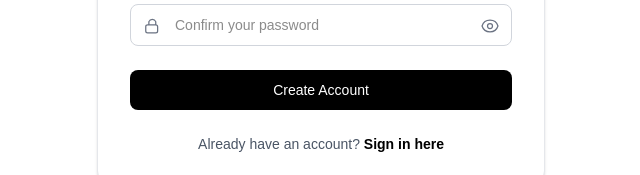
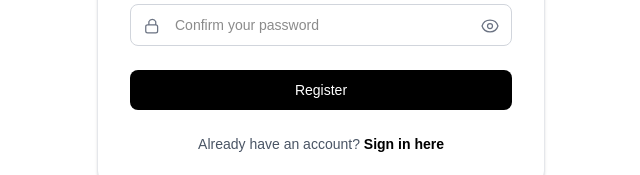
Before and after one commit to rathaur08/next-job, a Next.js app: page /register in a window 1280 px wide. Shown: the part 625-800 px from the top of the page, without its empty margins (319-959 px from the left). Built offline with nearby package versions, Linux system fonts and the light colour scheme; no server answers.

Commit message:
Update Register From Code - Add loading state + first error only.

```diff
--- a/src/app/register/page.js
+++ b/src/app/register/page.js
@@ -22,20 +22,29 @@ const page = () => {
     resolver: zodResolver(registerUserWithConfirmSchema),
   });
 
+  const [loading, setLoading] = useState(false);
+
   const onSubmit = async (data) => {
-    // console.log("register Data -: ", data);
+    try {
+      setLoading(true);
 
-    const result = await registrationAction(data);
+      const result = await registrationAction(data);
 
-    if (result.status === "SUCCESS") toast.success(result.message);
-    else toast.error(result.message);
+      if (result.status === "SUCCESS") toast.success(result.message);
+      else toast.error(result.message);
+
+    } catch (err) {
+      toast.error("Something went wrong!");
+    } finally {
+      setLoading(false);
+    }
   };
 
-  // ❗ BackEnd Validation errors ko toast me show karne ke liye:
   const onError = (errors) => {
-    Object.values(errors).forEach((err) => {
-      toast.error(err.message);
-    });
+    const firstError = Object.values(errors)[0];  // get first error only
+    if (firstError) {
+      toast.error(firstError.message);
+    }
   };
 
 
@@ -305,9 +314,12 @@ const page = () => {
               {/* Button */}
               <button
                 type="submit"
+                disabled={loading}
                 className="w-full bg-black text-white py-2.5 rounded-lg text-sm font-medium mt-2"
+              //           className={`w-full bg-blue-600 text-white py-2 rounded-md font-semibold transition-all
+              // ${loading ? "opacity-50 cursor-not-allowed" : "hover:bg-blue-700"}`}
               >
-                Create Account
+                {loading ? "Submitting..." : "Register"}
               </button>
             </form>
 
```
